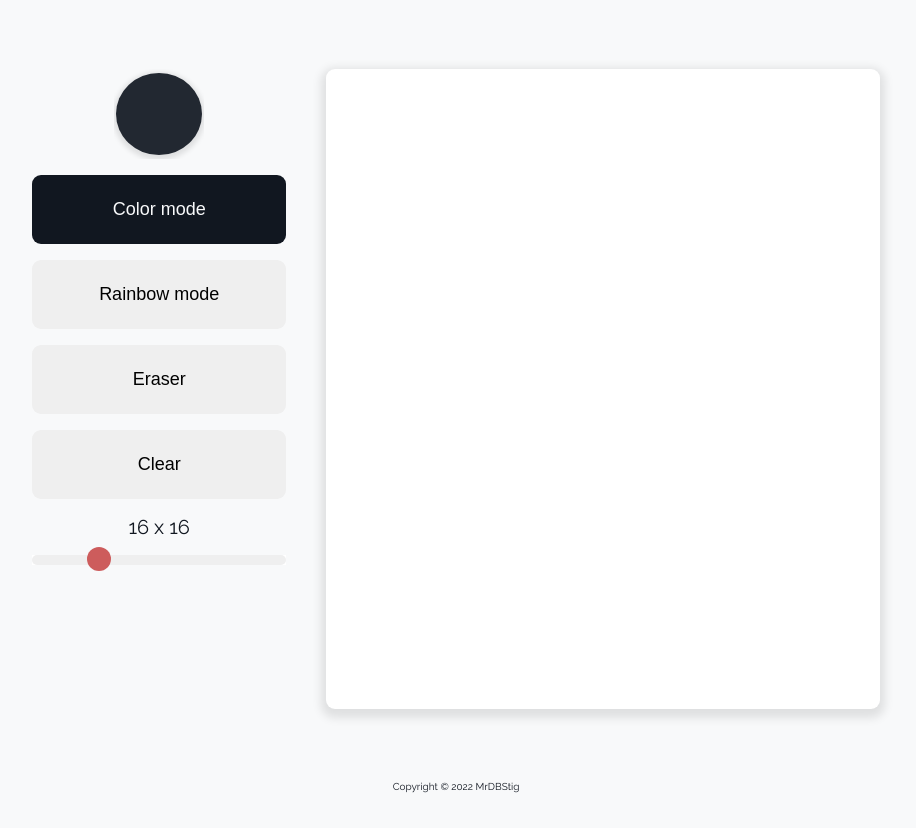
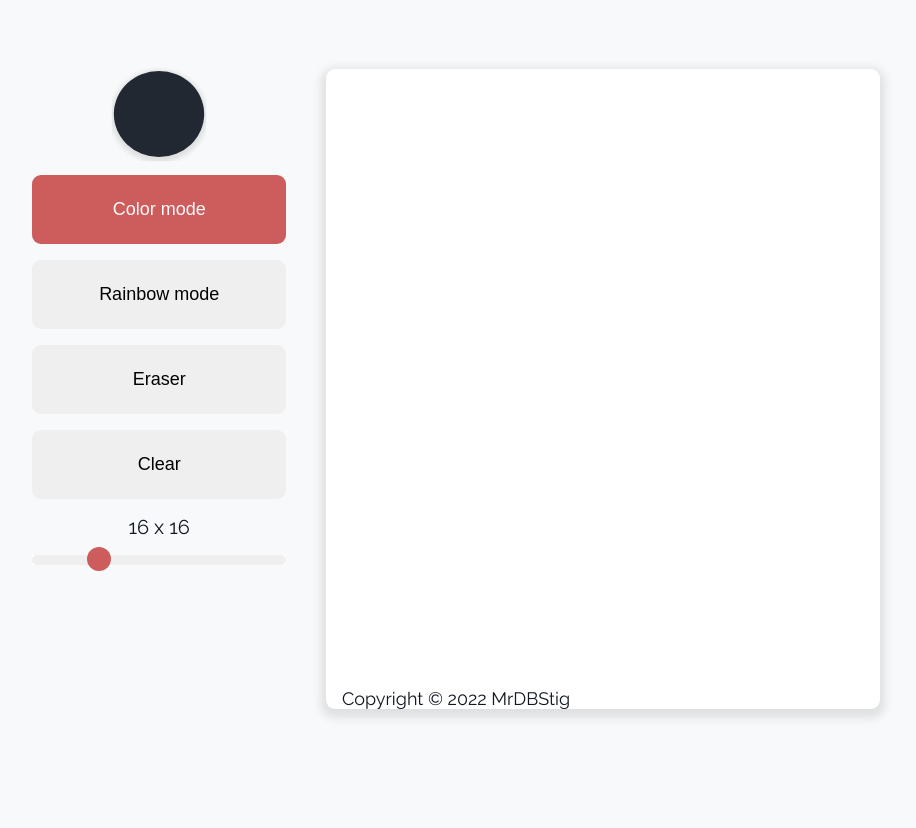
Before and after one commit to MrDBStig/etch-a-sketch, a plain HTML site: page index.html in a window 1280 px wide. Shown: the part 115-943 px from the top of the page, without its empty margins (184-1100 px from the left). After the commit the page ends 860 px from the top, so only its background shows below. Drawn offline with Linux system fonts and the light colour scheme.

Commit message:
Ad styles for footer and selection

```diff
--- a/style.css
+++ b/style.css
@@ -2,6 +2,17 @@
   --color-light: #f8f9fa;
   --color-black: #111720;
   --color-dark-grey: #222831;
+  --color-indianred: #cd5c5c;
+}
+
+::-moz-selection {
+  background-color: var(--color-indianred);
+  color: var(--color-light);
+}
+
+::selection {
+  background-color: var(--color-indianred);
+  color: var(--color-light);
 }
 
 /* Basic reset */
@@ -15,6 +26,8 @@ html {
 
 body {
   background-color: var(--color-light);
+  min-height: 100vh;
+  position: relative;
 }
 
 *,
@@ -75,7 +88,8 @@ input {
   font-size: 1.8rem;
 }
 
-.settings *:hover {
+.settings button:hover,
+.settings input.color-picker {
   transform: scale(1.05);
 }
 
@@ -104,7 +118,7 @@ input {
 }
 
 .settings button.active {
-  background-color: var(--color-black);
+  background-color: var(--color-indianred);
   color: var(--color-light);
 }
 
@@ -147,3 +161,11 @@ input {
   -ms-user-select: none;
   user-select: none;
 }
+
+/* FOOTER */
+.footer {
+  position: absolute;
+  bottom: 0;
+  width: 100%;
+  font-size: 1.8rem;
+}
```
